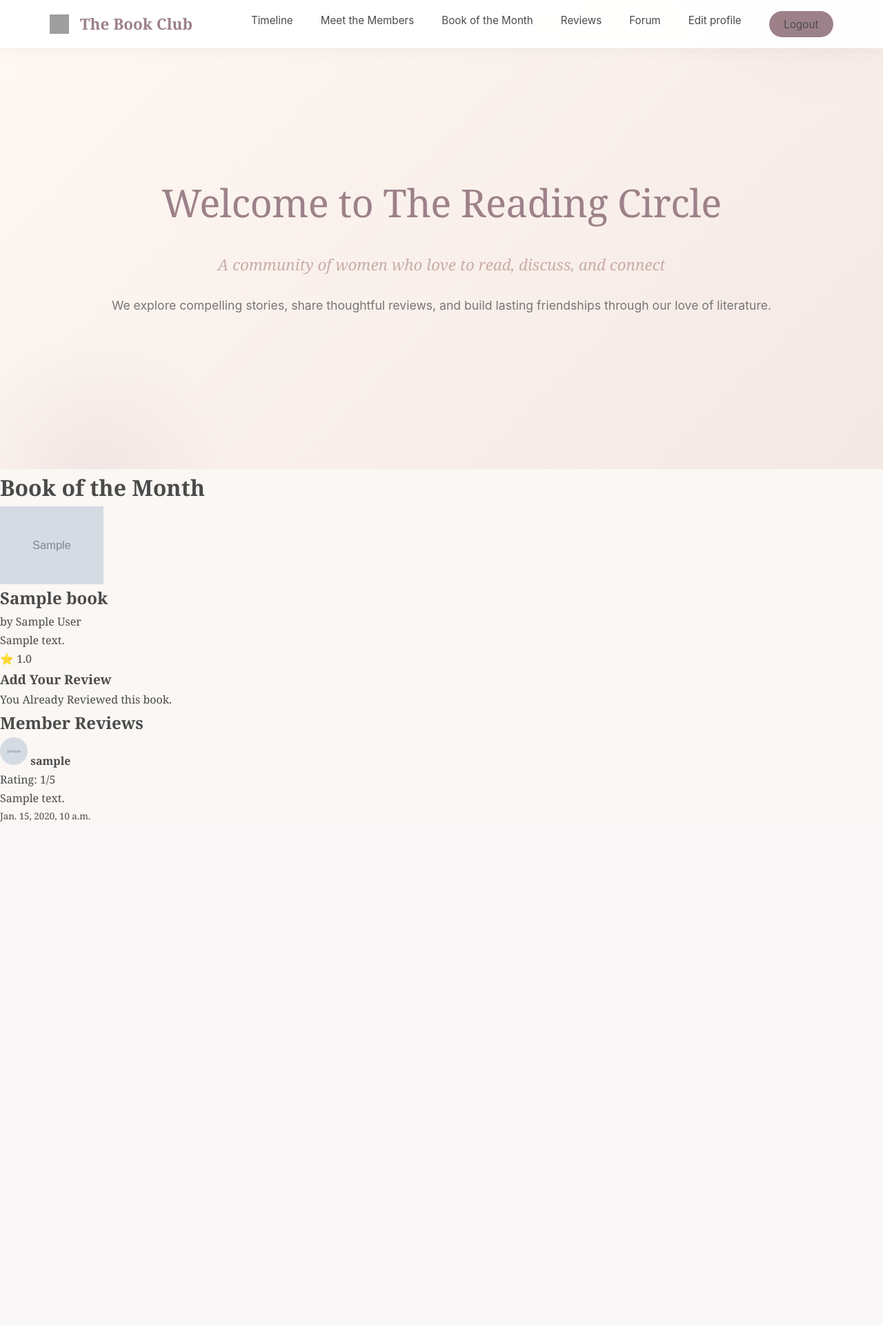
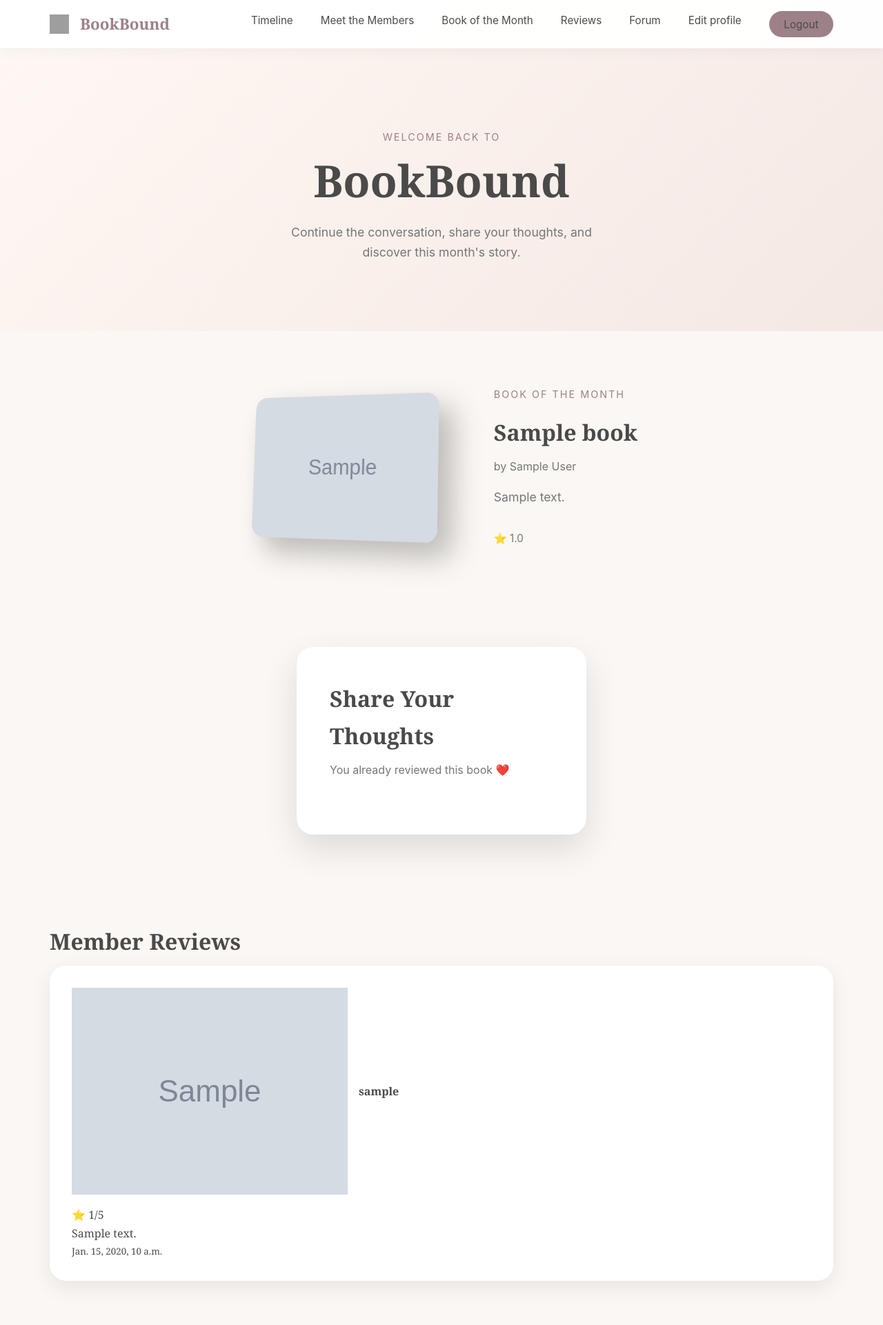
Before and after one commit to Nighttterrors/portfolio_site, a Django app: page /books/home/ in a window 1280 px wide. Shown: the whole page at 69% size. Before the commit the page ends 1192 px from the top, so only its background shows below. Run offline with Django 4.2, Linux system fonts and the light colour scheme; a user stored in the database is signed in; tables that the repository leaves empty hold one stand-in row (values such as "Sample post"); grey boxes marked "Sample" are stand-in pictures; grey boxes are pictures that could not be loaded.

Commit message:
Add home hero section and update book showcase layout; rename title to BookBound

```diff
--- a/bookclub/static/bookclub/css/styles.css
+++ b/bookclub/static/bookclub/css/styles.css
@@ -1055,6 +1055,187 @@ img.member-image {
 }
 
 
+.home-hero {
+
+    min-height: 60vh;
+
+    display:flex;
+    align-items:center;
+    justify-content:center;
+
+    text-align:center;
+
+    padding-top:120px;
+
+    background:
+    linear-gradient(
+        135deg,
+        #fff8f3,
+        #f4e8e4
+    );
+}
+
+
+.current-book-section {
+
+    padding:5rem 8%;
+}
+
+
+
+.book-showcase {
+
+    display:flex;
+
+    align-items:center;
+
+    justify-content:center;
+
+    gap:5rem;
+}
+
+
+
+.book-3d-container {
+
+    perspective:1000px;
+}
+
+
+
+.book-3d-cover {
+
+    width:280px;
+
+    border-radius:18px;
+
+
+    transform:
+        rotateY(-18deg)
+        rotateX(5deg);
+
+
+    transition:
+        transform .4s ease,
+        box-shadow .4s ease;
+
+
+    box-shadow:
+        20px 20px 40px rgba(0,0,0,.25);
+}
+
+
+
+
+.book-3d-cover:hover {
+
+
+    transform:
+
+        rotateY(0deg)
+
+        rotateX(0deg)
+
+        translateY(-15px)
+
+        scale(1.05);
+
+
+
+    box-shadow:
+
+        0 30px 70px rgba(0,0,0,.25);
+}
+
+
+
+
+
+.book-info {
+
+    max-width:500px;
+}
+
+
+
+.review-section {
+
+    display:flex;
+
+    justify-content:center;
+
+    padding:4rem 2rem;
+}
+
+
+
+
+.reviews-section {
+
+    max-width:1200px;
+
+    margin:auto;
+
+    padding:4rem 2rem;
+}
+
+
+
+
+.reviews-grid {
+
+    display:grid;
+
+
+    grid-template-columns:
+        repeat(auto-fit,minmax(280px,1fr));
+
+
+    gap:2rem;
+}
+
+
+
+.review-card {
+
+    background:white;
+
+    padding:2rem;
+
+    border-radius:24px;
+
+
+    box-shadow:
+
+    0 10px 30px rgba(0,0,0,.08);
+
+
+    transition:.3s;
+}
+
+
+
+.review-card:hover {
+
+    transform:
+
+    translateY(-8px);
+}
+
+
+
+.review-user {
+
+    display:flex;
+
+    align-items:center;
+
+    gap:1rem;
+
+    margin-bottom:1rem;
+}
+
+
 
 
 /* Modal */
--- a/bookclub/templates/bookclub/bookclubindex.html
+++ b/bookclub/templates/bookclub/bookclubindex.html
@@ -4,7 +4,7 @@
 <head>
   <meta charset="UTF-8">
   <meta name="viewport" content="width=device-width, initial-scale=1.0">
-  <title>Document</title>
+  <title>BookBound</title>
   <link rel="stylesheet" href="{% static 'bookclub/css/styles.css' %}" type="text/css">
   <link rel="icon" href="/favicon.ico">
   <link rel="icon" href="{% static 'images/favicon.ico' %}">
@@ -22,7 +22,7 @@
          src="{% static 'bookclub/images/book_club_logo.svg '%}"
          alt="The Book Club Logo"
          class="nav-logo-image">
-         The Book Club
+         BookBound
       </a>
 <!--
       {% if messages %}
@@ -87,71 +87,239 @@
 </nav>
 
 
-<section class="hero">
-  <div class="hero-content">
-    <h1 class="hero-title fade-in">Welcome to The Reading Circle</h1>
-    <p class="hero-subtitle fade-in">
-      A community of women who love to read, discuss, and connect
+<section class="home-hero">
+
+    <div class="home-hero-content">
+
+        <p class="landing-subtitle">
+            Welcome Back to
         </p>
-    <p class="hero-description fade-in">
-      We explore compelling stories,
-      share thoughtful reviews, and build lasting friendships through our
-      love of literature.
+
+        <h1 class="landing-title">
+            BookBound
+        </h1>
+
+        <p class="landing-description">
+            Continue the conversation,
+            share your thoughts,
+            and discover this month's story.
         </p>
+
     </div>
+
+</section>
+
+
+
+<section
+    class="current-book-section"
+    id="book-of-the-month"
+>
+
+    {% if book %}
+
+    <div class="book-showcase">
+
+        <div class="book-3d-container">
+
+            <img
+                src="{{ book.cover.url }}"
+                class="book-3d-cover"
+                alt="{{ book.title }}"
+            >
+
+        </div>
+
+
+        <div class="book-info">
+
+            <p class="landing-subtitle">
+                Book of the Month
+            </p>
+
+
+            <h1 class="modal-title">
+
+                {{ book.title }}
+
+            </h1>
+
+
+            <p class="book-author">
+
+                by {{ book.author }}
+
+            </p>
+
+
+            <p class="landing-description">
+
+                {{ book.description }}
+
+            </p>
+
+
+            <p class="book-rating">
+
+                ⭐ {{ book.average_rating|default:"No ratings yet" }}
+
+            </p>
+
+        </div>
+
+
+    </div>
+
+    {% endif %}
+
+</section>
+
+
+
+<section class="review-section">
+
+    <div class="modal-card">
+
+        <h2 class="modal-title">
+            Share Your Thoughts
+        </h2>
+
+
+        {% if existingReview %}
+
+            <p class="modal-subtitle">
+
+                You already reviewed this book ❤️
+
+            </p>
+
+
+        {% else %}
+
+
+        <form
+            method="POST"
+            class="modal-form"
+        >
+
+            {% csrf_token %}
+
+            {{ form.as_p }}
+
+
+            <button
+                class="btn-primary modal-submit"
+                type="submit"
+            >
+
+                Submit Review
+
+            </button>
+
+
+        </form>
+
+        {% endif %}
+
+    </div>
+
 </section>
 
 
 
 
 
-<h1>Book of the Month</h1>
+<section
+    class="reviews-section"
+    id="reviews"
+>
 
-{% if book %}
-<img src="{{ book.cover.url }}" alt="{{ book.title }}" style="width: 150px; height: auto;">
-  <h2>{{ book.title }}</h2>
-  <p>by {{ book.author }}</p>
+<h1 class="modal-title">
 
-  <p>{{ book.description }}</p>
+    Member Reviews
+
+</h1>
+
+
+<div class="reviews-grid">
+
+
+{% for review in reviews %}
+
+
+<div class="review-card">
+
+
+    <div class="review-user">
+
+
+        {% if review.user.profile.profile_picture %}
+
+        <img
+            src="{{ review.user.profile.profile_picture.url }}"
+            class="member-image"
+        >
+
+        {% else %}
+
+
+        <img
+            src="{% static 'bookclub/images/defaultusericon.svg' %}"
+            class="member-image"
+        >
+
+        {% endif %}
+
+
+
+        <strong>
+
+            {{ review.user.username }}
+
+        </strong>
+
+
+    </div>
+
+
 
     <p>
-    ⭐ {{ book.average_rating|default:"No ratings yet" }}
+
+        ⭐ {{ review.rating }}/5
+
     </p>
-{% else %}
-  <p>No book selected yet.</p>
-  {% endif %}
 
-<h3>Add Your Review</h3>
-{% if existingReview %}
-  <p>You Already Reviewed this book.</p>
-{% else %}
-    <form method="POST">
-    {% csrf_token %}
-    {{ form.as_p }}
-    <button type="submit">Submit Review</button>
-    </form>
-{% endif %}
-  <h2>Member Reviews</h2>
 
-{% for review in reviews %}
-  <div id="reviews">
-    {% if review.user.profile.profile_picture %}
-      <img src="{{ review.user.profile.profile_picture.url }}" width="40" height="40" style="border-radius:50%;" alt="{{ review.user.username }}'s profile picture">
-    {% else %}
-      <img src="{% static 'bookclub/images/defaultusericon.svg' %}" width="40" alt="Default user icon">
-    {% endif %}
-    <strong>{{ review.user.username }}</strong>
 
-    <p>Rating: {{ review.rating }}/5</p>
-    <p>{{ review.content }}</p>
-    <small>{{ review.created_at }}</small>
+    <p>
+
+        {{ review.content }}
+
+    </p>
+
+
+
+    <small>
+
+        {{ review.created_at }}
+
+    </small>
+
+
 </div>
+
+
 {% empty %}
+
 <p>No reviews yet.</p>
+
 {% endfor %}
 
 </div>
 
 
+</section>
+
+
 </body>
 </html>
```
Lines whose indentation alone changed are shown as unchanged.
